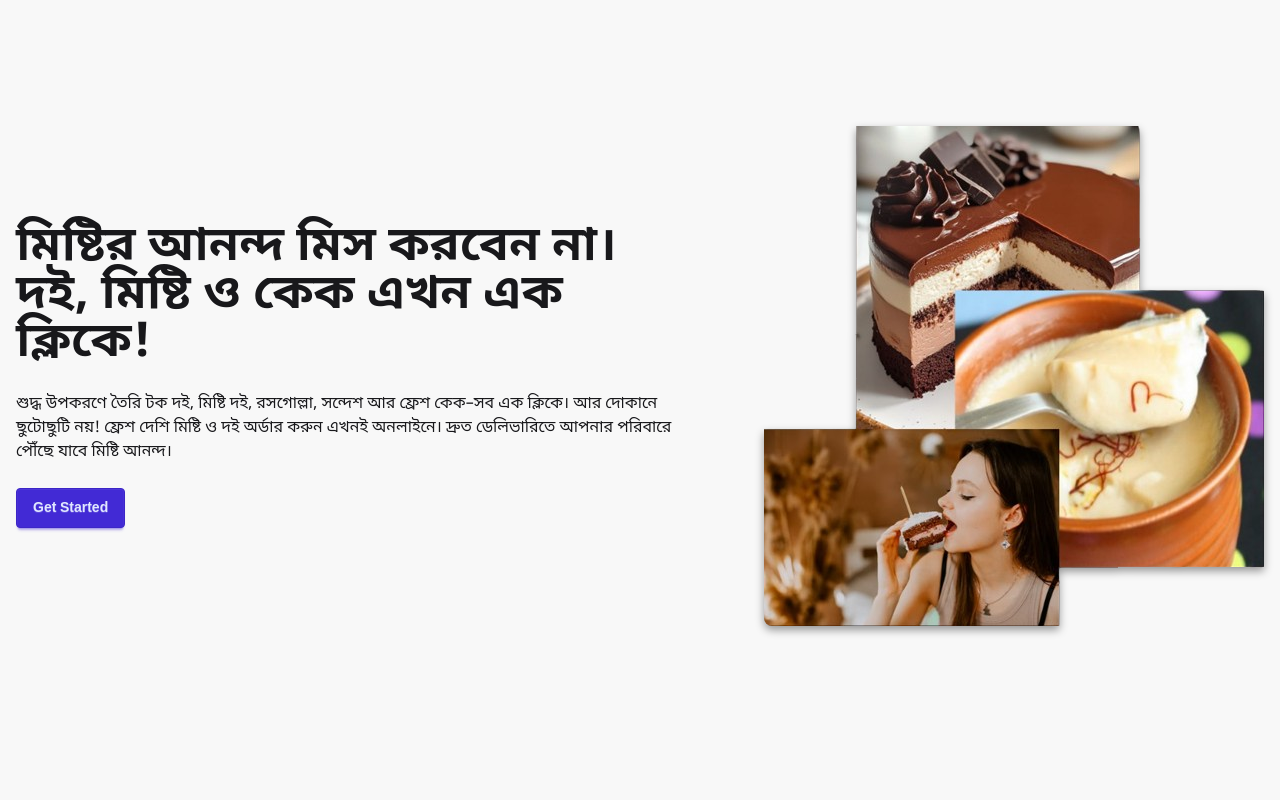
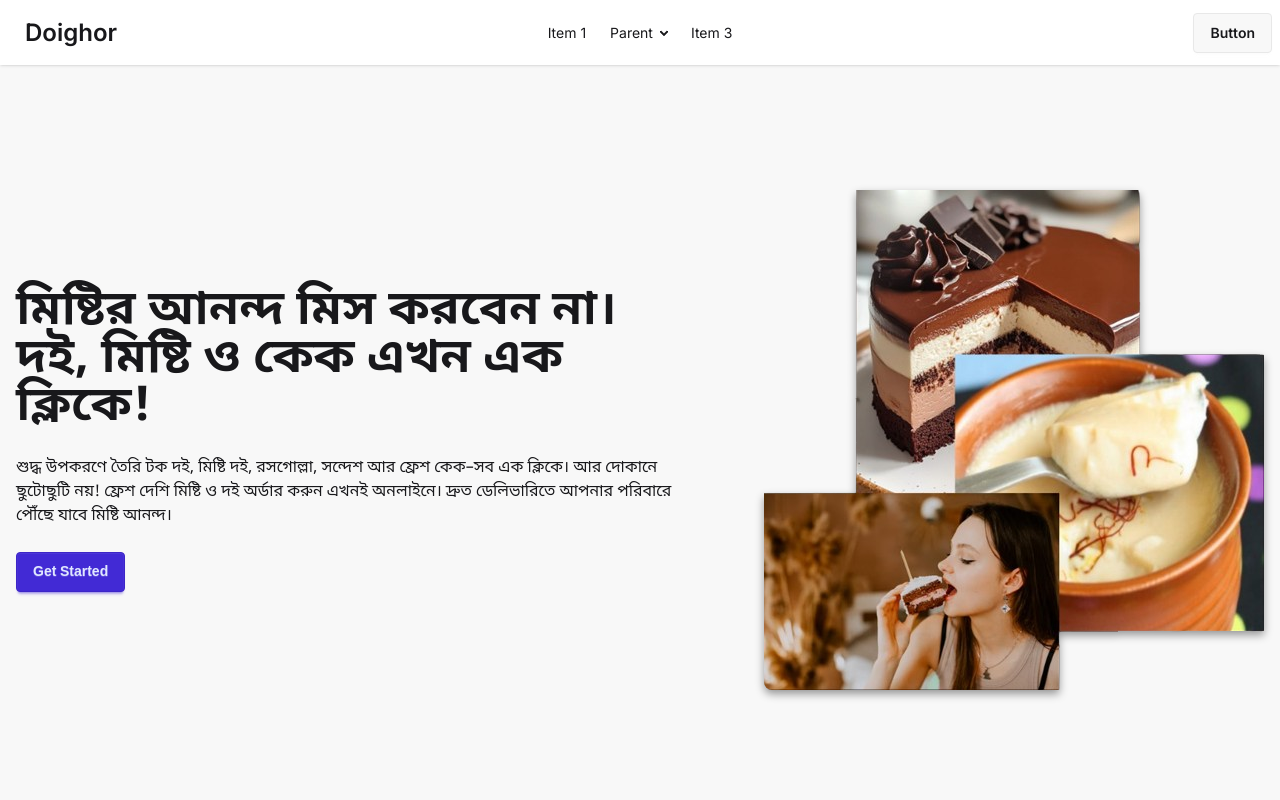
Before and after one commit to arian2004feni/doibazar, a React (Vite) app: page / in a window 1280 px wide. Shown: the top 800 px of the page. Built offline with nearby package versions, Linux system fonts and the light colour scheme.

Commit message:
basic navbar setup]

```diff
--- a/src/app/Home.jsx
+++ b/src/app/Home.jsx
@@ -1,4 +1,3 @@
-import React from "react";
 import Hero from "../component/HomePages/Hero";
 import Products from "../component/HomePages/Products";
 
--- /dev/null
+++ b/src/component/common/Navbar.jsx
@@ -0,0 +1,82 @@
+import React from "react";
+
+const Navbar = () => {
+  return (<>
+    <nav className="navbar fixed z-50 bg-base-100 shadow-sm">
+      <div className="navbar-start">
+        <div className="dropdown">
+          <div tabIndex={0} role="button" className="btn btn-ghost lg:hidden">
+            <svg
+              xmlns="http://www.w3.org/2000/svg"
+              className="h-5 w-5"
+              fill="none"
+              viewBox="0 0 24 24"
+              stroke="currentColor"
+            >
+              {" "}
+              <path
+                strokeLinecap="round"
+                strokeLinejoin="round"
+                strokeWidth="2"
+                d="M4 6h16M4 12h8m-8 6h16"
+              />{" "}
+            </svg>
+          </div>
+          <ul
+            tabIndex={0}
+            className="menu menu-sm dropdown-content bg-base-100 rounded-box z-1 mt-3 w-52 p-2 shadow"
+          >
+            <li>
+              <a>Item 1</a>
+            </li>
+            <li>
+              <a>Parent</a>
+              <ul className="p-2">
+                <li>
+                  <a>Submenu 1</a>
+                </li>
+                <li>
+                  <a>Submenu 2</a>
+                </li>
+              </ul>
+            </li>
+            <li>
+              <a>Item 3</a>
+            </li>
+          </ul>
+        </div>
+        <a className="btn btn-ghost text-2xl ">Doighor</a>
+      </div>
+      <div className="navbar-center hidden lg:flex">
+        <ul className="menu menu-horizontal px-1">
+          <li>
+            <a>Item 1</a>
+          </li>
+          <li>
+            <details>
+              <summary>Parent</summary>
+              <ul className="p-2">
+                <li>
+                  <a>Submenu 1</a>
+                </li>
+                <li>
+                  <a>Submenu 2</a>
+                </li>
+              </ul>
+            </details>
+          </li>
+          <li>
+            <a>Item 3</a>
+          </li>
+        </ul>
+      </div>
+      <div className="navbar-end">
+        <a className="btn">Button</a>
+      </div>
+    </nav>
+    <div className="h-16"></div>
+    </>
+  );
+};
+
+export default Navbar;
--- a/src/layout/RootLayout.jsx
+++ b/src/layout/RootLayout.jsx
@@ -1,9 +1,11 @@
-import { Outlet } from 'react-router';
+import { Outlet } from "react-router";
+import Navbar from "../component/common/Navbar";
 
 const RootLayout = () => {
   return (
     <>
-     <Outlet />
+      <Navbar />
+      <Outlet />
     </>
   );
 };
```
